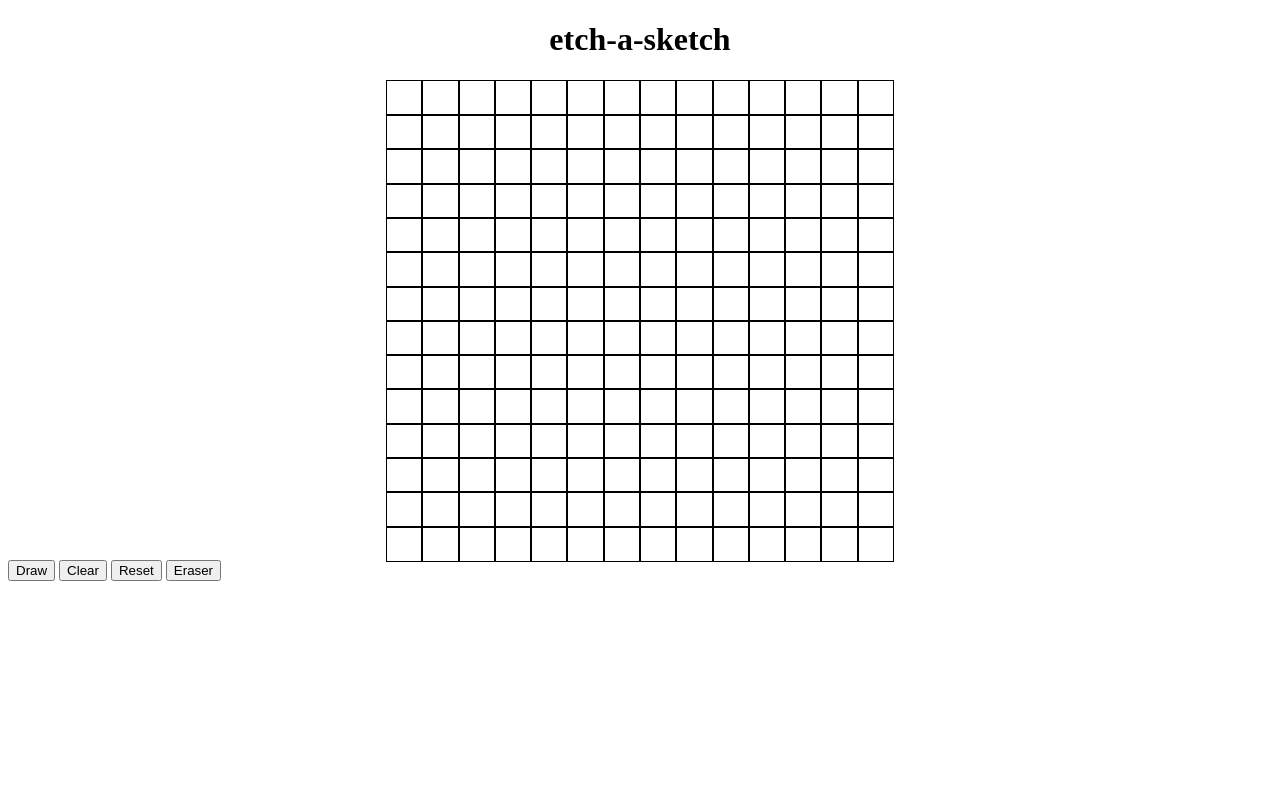
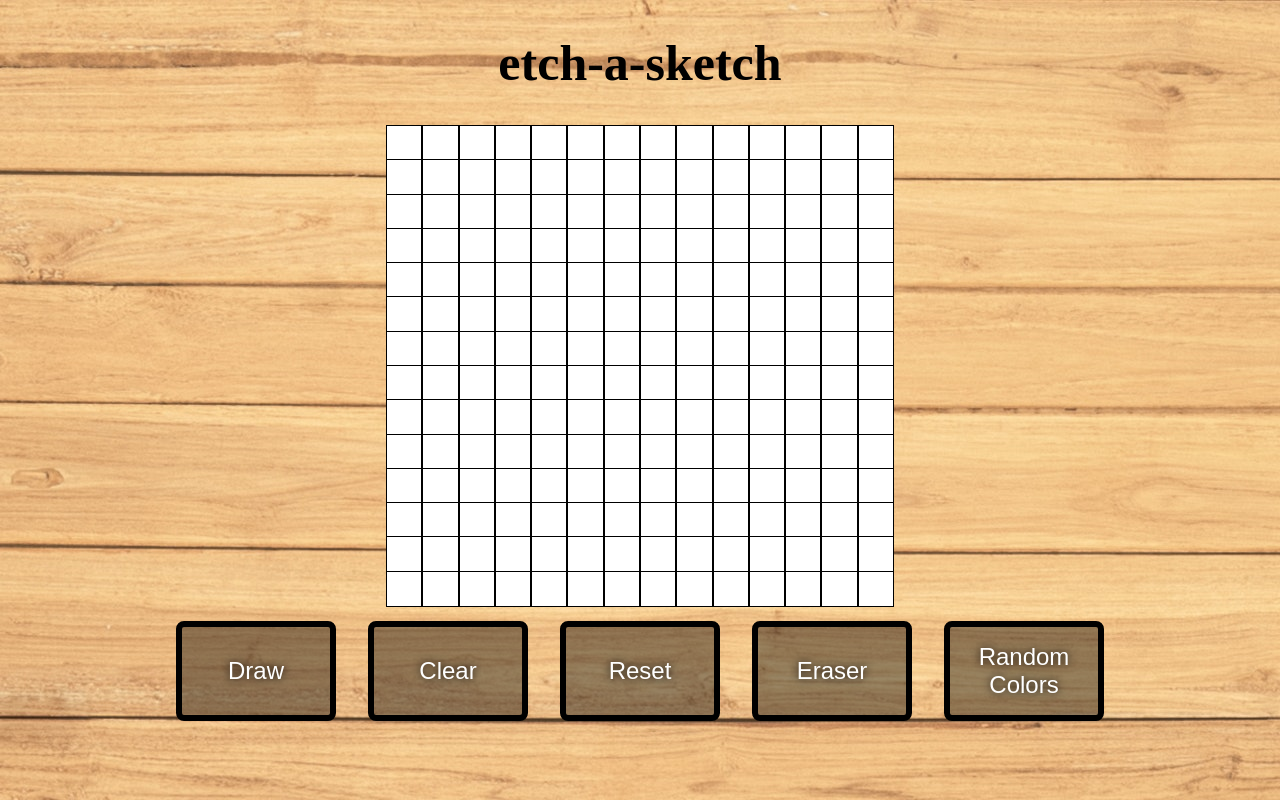
Before and after one commit to ypkulkar/etch-a-sketch, a plain HTML site: page index.html in a window 1280 px wide. Both pictures are taken after a click on the button "Draw". Drawn offline with Linux system fonts and the light colour scheme.

Commit message:
Project done

```diff
--- a/assets/style.css
+++ b/assets/style.css
@@ -1,5 +1,11 @@
+body {
+    background-image: url("../assets/img/img1.jpg");
+}
+
+
 #main-heading{
     text-align: center;
+    font-size: 50px;
 }
 
 div{
@@ -9,3 +15,29 @@ div{
 .inline{
     display: inline-block;
 }
+
+.btns {
+    text-align: center;
+    display: flex;
+    justify-content: center;
+}
+
+.btn {
+    border: .4rem solid black;
+    border-radius: .5rem;
+    margin: 1rem;
+    font-size: 1.5rem;
+    padding: 1rem .5rem;
+    transition: all .07s ease;
+    width: 10rem;
+    text-align: center;
+    color: white;
+    background: rgba(0,0,0,0.4);
+    text-shadow: 0 0 .5rem black;
+}
+
+.playing {
+    transform: scale(1.1);
+    border-color: #ffc600;
+    box-shadow: 0 0 1rem #ffc600;
+}
--- a/index.html
+++ b/index.html
@@ -7,10 +7,14 @@
     <body>
         <h1 id="main-heading">etch-a-sketch</h1>
         <div id="container"></div>
-        <button id="color-button" type="button">Draw</button>
-        <button id="clear-button" type="button">Clear</button>
-        <button id="reset-button" type="button">Reset</button>
-        <button id="eraser-button" type="button">Eraser</button>
+        <div class="btns">
+            <button id="draw-button" class="btn" type="button">Draw</button>
+            <button id="clear-button" class="btn" type="button">Clear</button>
+            <button id="reset-button" class="btn" type="button">Reset</button>
+            <button id="eraser-button" class="btn" type="button">Eraser</button>
+            <button id="random-button" class="btn" type="button">Random Colors</button>
+        </div>
+
         <script src="scripts/main.js"></script>
     </body>
 </html>
--- a/scripts/main.js
+++ b/scripts/main.js
@@ -12,23 +12,25 @@ function createDivs(numBox){
             hdiv.style.border = "1px solid black";
             hdiv.style.height = `${CONTAINER_HEIGHT/numBox}px`;
             hdiv.style.width = `${CONTAINER_WIDTH/numBox}px`;
+            hdiv.style.backgroundColor = 'white';
             vdiv.appendChild(hdiv);
         }
         con.appendChild(vdiv);
     }
 
     let hoverDivs = document.querySelectorAll(".target-divs");
-    let colorBtn = document.querySelector("#color-button");
+    let drawBtn = document.querySelector("#draw-button");
     let clearBtn = document.querySelector("#clear-button");
     let eraserBtn = document.querySelector("#eraser-button");
+    let randomBtn = document.querySelector("#random-button");
 
     hoverDivs.forEach(tarDiv => {
         tarDiv.addEventListener('mouseover',function(){
-            tarDiv.style.backgroundColor = 'purple';
+            tarDiv.style.backgroundColor = 'black';
         });
-        colorBtn.addEventListener('click',function(){
+        drawBtn.addEventListener('click',function(){
             tarDiv.addEventListener('mouseover',function(){
-                tarDiv.style.backgroundColor = 'purple';
+                tarDiv.style.backgroundColor = 'black';
             });
         })
         clearBtn.addEventListener('click',function(){
@@ -39,6 +41,11 @@ function createDivs(numBox){
                 tarDiv.style.backgroundColor = 'white';
             });
         });
+        randomBtn.addEventListener('click',function(){
+            tarDiv.addEventListener('mouseover',function(){
+                tarDiv.style.backgroundColor = getRandomColor();
+            });
+        })
     });
 }
 
@@ -49,6 +56,21 @@ function resetDivs(numBox){
     createDivs(numBox);
 }
 
+function getRandomColor() {
+    var letters = '0123456789ABCDEF';
+    var color = '#';
+    for (var i = 0; i < 6; i++) {
+      color += letters[Math.floor(Math.random() * 16)];
+    }
+    return color;
+}
+
+function removeTransition(e) {
+    if (e.propertyName !== 'transform') return;
+    e.target.classList.remove('playing');
+}
+
+
 
 //Main
 const CONTAINER_HEIGHT = 480;
@@ -58,6 +80,16 @@ createDivs(14);
 
 let resetBtn = document.querySelector("#reset-button");
 resetBtn.addEventListener('click',function(){
-    numBox = prompt("How many boxes in each row? ",'');
+    do{
+        numBox = prompt("How many boxes in each row? (select something above 0) ",'');
+    } while(numBox < 1);
     resetDivs(numBox);
 })
+
+let btns = document.querySelectorAll(".btn");
+btns.forEach(btn => {
+    btn.addEventListener('click',function(){
+        btn.classList.add('playing');
+        btn.addEventListener('transitionend', removeTransition);
+    })
+})
```
Also changed, not shown: assets/img/img1.jpg (added), 1 other file.
